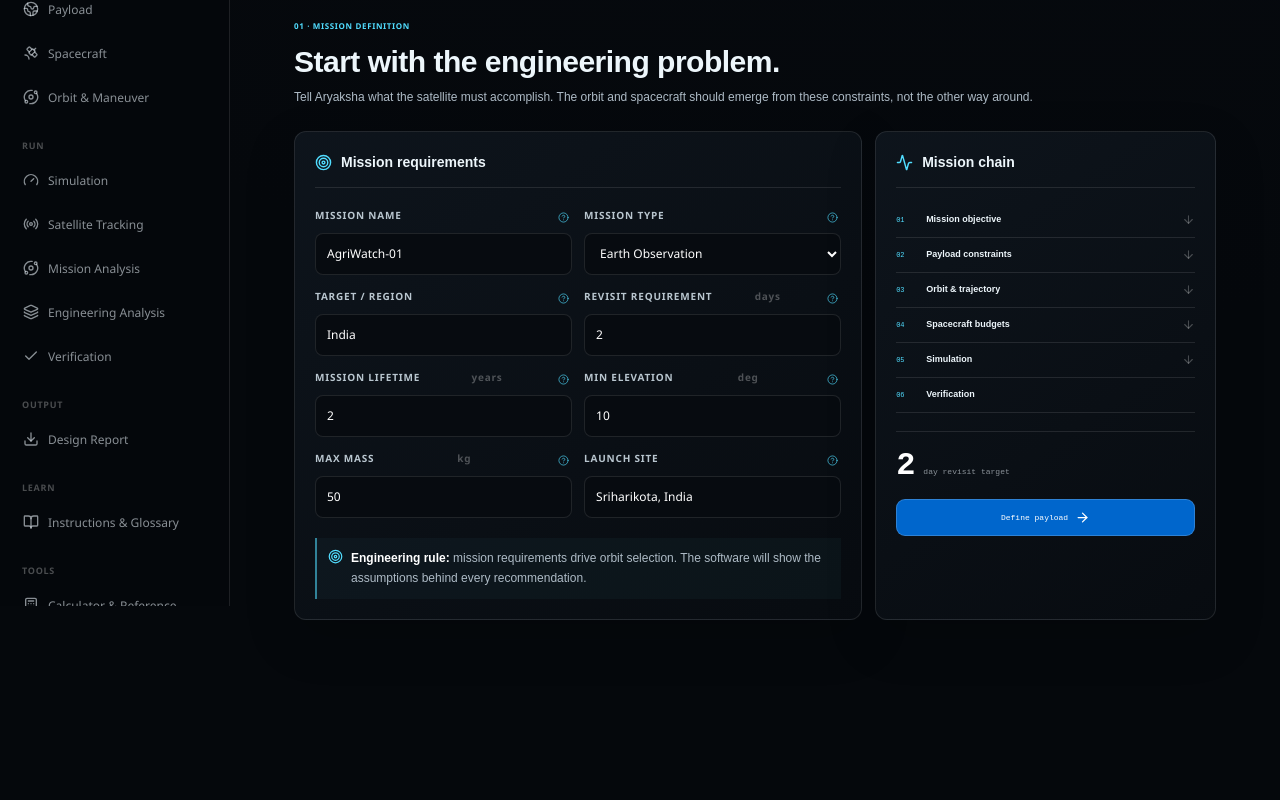
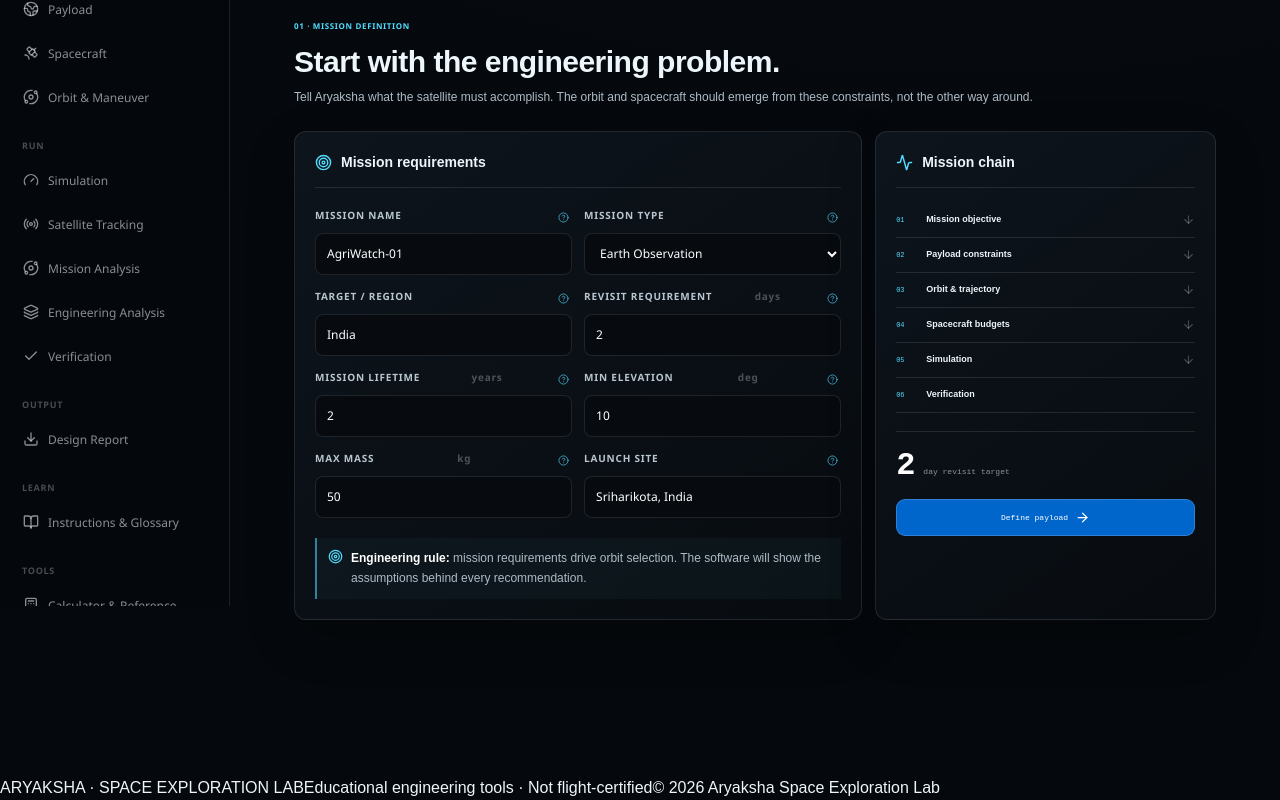
Before and after one commit to psytronot/Aryaksha, a React (Vite) app: page / in a window 1280 px wide. Shown: the part 1542-2342 px from the top of the page. Before the commit the page ends 2318 px from the top, so only its background shows below. Built offline with nearby package versions, Linux system fonts and the light colour scheme.

Commit message:
feat: add current-year lab footer and accessible status notice

```diff
--- a/src/App.tsx
+++ b/src/App.tsx
@@ -264,7 +264,12 @@ function App() {
           {coachEnabled && <ContextCoach view={view} />}
         </main>
       </div>
-      {notice && <div className="toast"><Check size={15} /> {notice}</div>}
+      <footer className="app-footer">
+        <span>ARYAKSHA · SPACE EXPLORATION LAB</span>
+        <span>Educational engineering tools · Not flight-certified</span>
+        <span>© {new Date().getFullYear()} Aryaksha Space Exploration Lab</span>
+      </footer>
+      {notice && <div className="toast" role="status" aria-live="polite"><Check size={15} /> {notice}</div>}
     </div>
   );
 }
```
